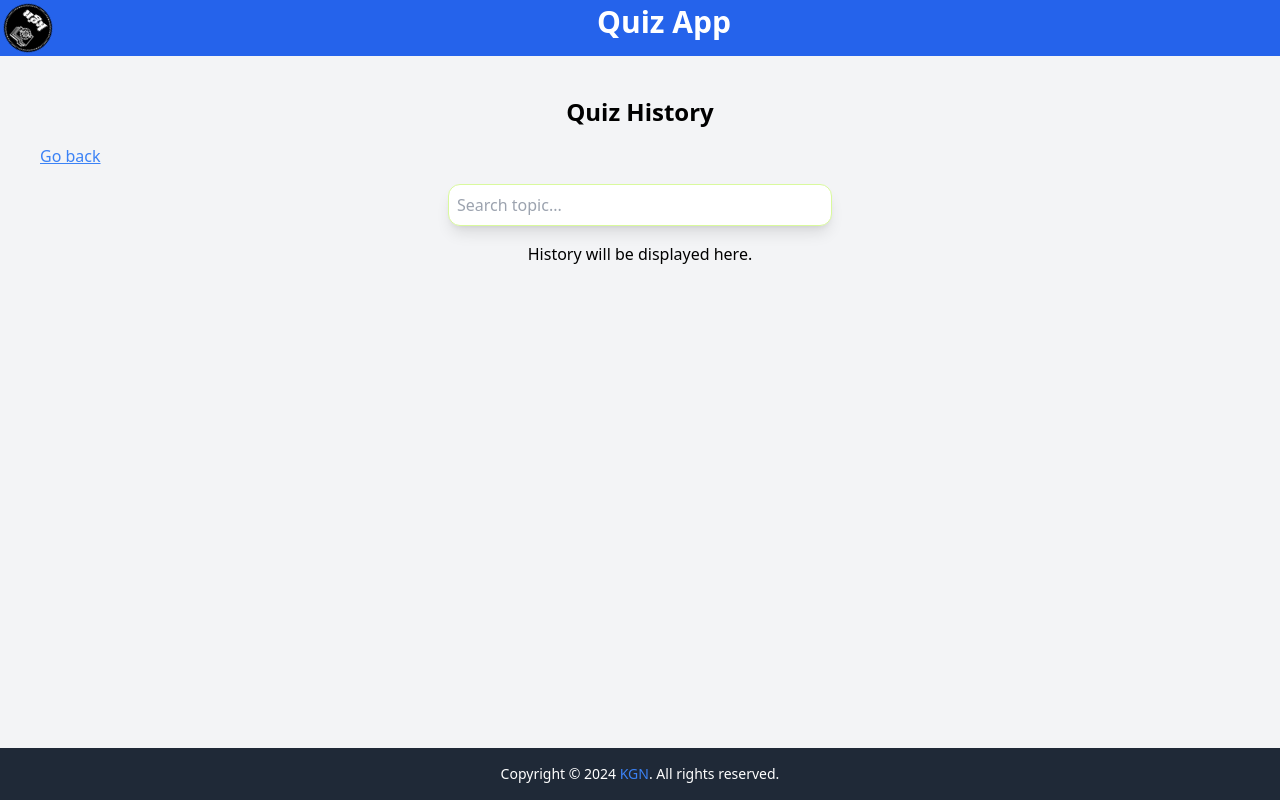
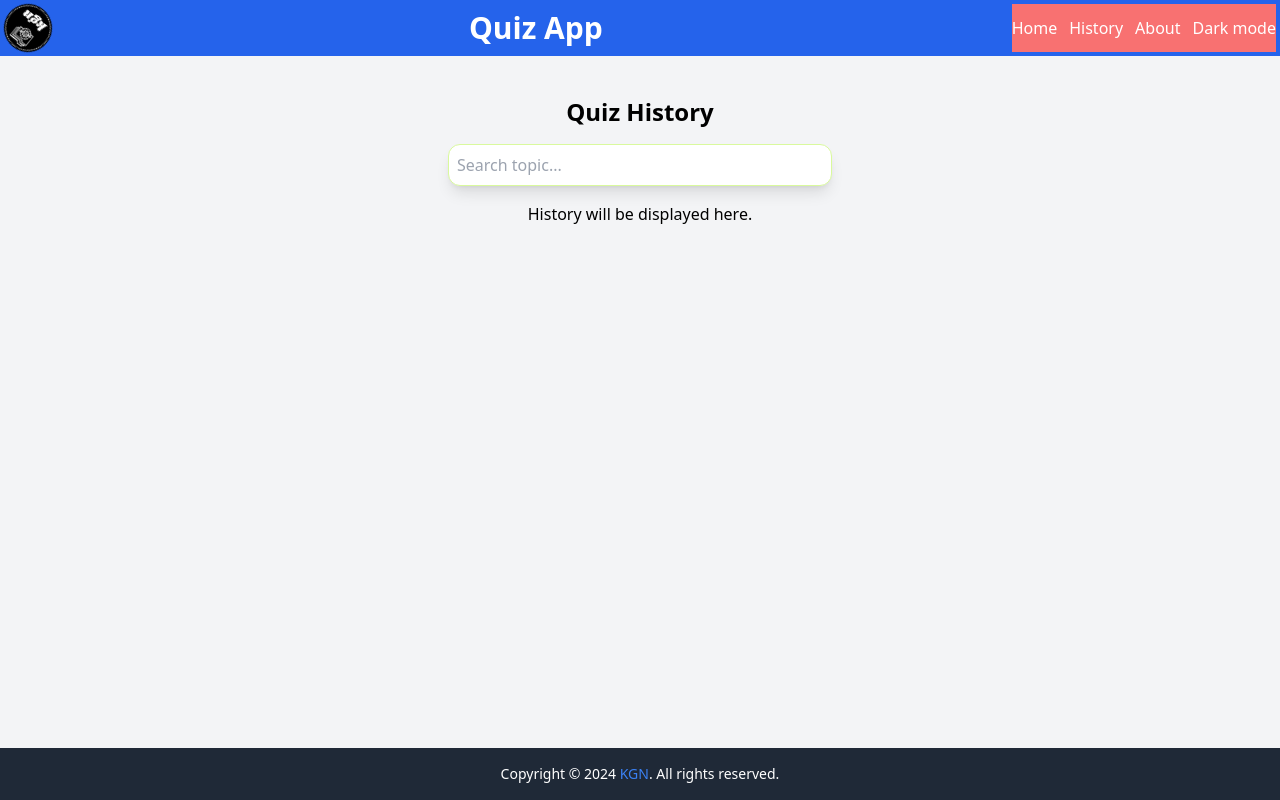
Before and after one commit to kaberege/kgn-fe-reactjs, a React (Vite) app in the folder kgn-quiz-app/: page /history in a window 1280 px wide. Built offline with nearby package versions, Linux system fonts and the light colour scheme.

Commit message:
added react-icons

```diff
--- a/kgn-quiz-app/package.json
+++ b/kgn-quiz-app/package.json
@@ -13,6 +13,7 @@
     "axios": "^1.7.7",
     "react": "^18.3.1",
     "react-dom": "^18.3.1",
+    "react-icons": "^5.3.0",
     "react-router-dom": "^6.26.2",
     "zustand": "^5.0.0-rc.2"
   },
--- a/kgn-quiz-app/src/App.jsx
+++ b/kgn-quiz-app/src/App.jsx
@@ -1,6 +1,6 @@
 import React, { useState, useEffect } from 'react';
 import "./index.css"
-import { Outlet } from 'react-router-dom';
+import { Outlet, NavLink } from 'react-router-dom';
 import logo from "./assets/main-logo-white.jpeg";
 
 export default function App() {
@@ -16,9 +16,22 @@ export default function App() {
   return (
 
     <div className="min-h-screen bg-gray-100 flex flex-col">
-      <header className="bg-blue-600 flex text-white p-1 text-center">
-        <img src={logo} alt="logo" className="w-10 h-10 md:w-12 md:h-12 rounded-full animate-image cursor-pointer" title='kgn logo' />
-        <h1 className="max-md:text-2xl text-3xl flex-grow text-center font-bold">Quiz App</h1>
+      <header className="bg-blue-600 flex flex-row text-white p-1 text-center">
+        <div className='flex flex-row flex-grow items-center gap-2'>
+          <img src={logo} alt="logo" className="w-10 h-10 md:w-12 md:h-12 rounded-full animate-image cursor-pointer" title='kgn logo' />
+          <h1 className="max-md:text-2xl text-3xl flex-grow text-center font-bold">Quiz App</h1>
+        </div>
+        <nav className='flex flex-row bg-red-400 items-center gap-3'>
+          <ul className='flex flex-row items-center gap-3'>
+            <li><NavLink to="/">Home</NavLink></li>
+            <li><NavLink to="/history">History</NavLink></li>
+            <li>
+              <a href='https://kaberege.github.io/kgn.github.io/' target='_blank' className='' title='Visit kgn website'>
+                About</a>
+            </li>
+          </ul>
+          <p>Dark mode</p>
+        </nav>
       </header>
       <main className="flex-grow p-5">
         <Outlet />
--- a/kgn-quiz-app/src/components/History.jsx
+++ b/kgn-quiz-app/src/components/History.jsx
@@ -1,25 +1,46 @@
-import React from "react";
-import { Link } from "react-router-dom";
-import useQuizStore from "./QuizStore";
+import React, { useEffect } from "react";
+import { FaAngleDoubleLeft } from "react-icons/fa";
+import useQuizStore from "../stateStore/QuizStore";
 import SearchingBar from "./SearchingBar";
 
 // Displays quiz history and allows searching
 export default function History() {
-    const filterHistory = useQuizStore(state => state.filterHistory); //returns quiz topic(s) related to the search term.
+
+    const quizHistory = useQuizStore(state => state.quizHistory);
+    const setQuizHistory = useQuizStore(state => state.setQuizHistory);
+    const displayHistory = useQuizStore(state => state.displayHistory);
+    const setDisplayHistory = useQuizStore(state => state.setDisplayHistory);
+
+    useEffect(() => {
+        const storedHistory = JSON.parse(localStorage.getItem("history")) || [] //Retrieve history from local storage
+        setQuizHistory(storedHistory);         //Update quiz history
+    }, []);
+
+    useEffect(() => {
+        setDisplayHistory(quizHistory);     //Update displayed history
+    }, [quizHistory]);
 
     return (
         <div className="max-sm:p-0 p-5">
             <h2 className="max-md:text-xl text-2xl text-center font-semibold mb-4">Quiz History</h2>
-            <Link to="/" className="text-blue-500 underline transition hover:text-blue-300">Go back</Link>
+            {displayHistory.length > 0 && displayHistory[0].topic === "No matches found" &&
+                <button
+                    className="flex items-center max-sm:p-1 px-4 py-2 border border-gray-300 rounded-md shadow-md bg-white hover:bg-gray-100 text-gray-700 hover:text-gray-900 transition duration-200"
+                    onClick={() => setDisplayHistory(quizHistory)}
+                >
+                    <FaAngleDoubleLeft className="mr-2 max-sm:mr-1 text-xl" />
+                    Full history
+                </button>
+            }
             <SearchingBar />
             <div className="mt-4">
-                {filterHistory.length === 0 && <p className="text-center">History will be displayed here.</p>}
-                {filterHistory.length > 0 && filterHistory[0].topic === "No matches found" &&
-                    <p className="text-red-500 text-center">{filterHistory[0].topic}</p>
+                {displayHistory.length === 0 && <p className="text-center">History will be displayed here.</p>}
+                {displayHistory.length > 0 && displayHistory[0].topic === "No matches found" &&
+                    <p className="text-red-500 text-center">{displayHistory[0].topic}</p>
                 }
                 <div className="grid gap-2 md:grid-cols-2 xl:grid-cols-3">
-                    {filterHistory.length > 0 && filterHistory[0].topic !== "No matches found" &&
-                        filterHistory.map(item => (
+                    {displayHistory.length > 0 && displayHistory[0].topic !== "No matches found" &&
+                        displayHistory.map(item => (
                             <div key={item.id} className="border w-full rounded p-4 mb-4 shadow cursor-pointer transition hover:scale-105">
                                 <h2>Topic: <span className="font-bold">{item.topic}</span></h2>
                                 <h3 className="text-gray-700">Difficulty: {item.level}</h3>
--- a/kgn-quiz-app/src/components/QuizLayout.jsx
+++ b/kgn-quiz-app/src/components/QuizLayout.jsx
@@ -2,7 +2,7 @@ import React from "react";
 import QuizStart from "./QuizStart";
 import QuestionCard from "./QuestionCard";
 import ScoreSummary from "./ScoreSummary";
-import useQuizStore from "./QuizStore";
+import useQuizStore from "../stateStore/QuizStore";
 
 // Main layout component that renders different quiz states
 const QuizLayout = () => {
--- a/kgn-quiz-app/src/components/QuizStart.jsx
+++ b/kgn-quiz-app/src/components/QuizStart.jsx
@@ -1,6 +1,7 @@
 import React, { useEffect, useState } from "react";
+import { FaRedo } from "react-icons/fa";
 import { fetchCategory } from "../services/quizSercice";
-import useQuizStore from "./QuizStore";
+import useQuizStore from "../stateStore/QuizStore";
 import { Link } from "react-router-dom";
 
 // Component for starting the quiz by selecting options
@@ -74,12 +75,14 @@ export default function QuizStart() {
             <div>
                 {loadError && <p className="text-red-500 mt-10">{loadError}</p>}
                 {loadError && (
-                    <button onClick={handleRequest} className="text-blue-500 mt-3 transition hover:text-blue-400 underline">Retry</button>
+                    <button onClick={handleRequest} className="flex items-center mx-auto underline mt-3 text-blue-500 transition hover:text-blue-300">
+                        <FaRedo className="text-sm mr-1" />
+                        Retry
+                    </button>
                 )}
             </div>
             {quizCategories.length > 0 && (
                 <div>
-                    <Link to="/history" className="text-blue-500 transition hover:text-blue-300 underline">Go to history</Link>
                     <form onSubmit={handleSubmit} className="mt-4">
                         <div>
                             <label htmlFor="category" className="block mb-1">Select Quiz Category</label>
--- a/kgn-quiz-app/src/components/ScoreSummary.jsx
+++ b/kgn-quiz-app/src/components/ScoreSummary.jsx
@@ -1,5 +1,5 @@
 import React from "react";
-import useQuizStore from "./QuizStore";
+import useQuizStore from "../stateStore/QuizStore";
 import { Link } from "react-router-dom";
 
 // Displays the score summary after the quiz
@@ -8,7 +8,7 @@ export default function ScoreSummary() {
     const setQuizState = useQuizStore(state => state.setQuizState);
     const setQuizLoader = useQuizStore(state => state.setQuizLoader);
 
-         //Function for retaking the quiz
+    //Function for retaking the quiz
     const retakeQuiz = () => {
         setQuizLoader(false);
         setQuizState("quiz");
@@ -17,14 +17,12 @@ export default function ScoreSummary() {
     return (
         <div className="text-center max-sm:p-2 p-5 bg-slate-50 rounded shadow transition-transform duration-300 hover:scale-105">
             <h2 className="max-md:text-xl text-2xl font-semibold mb-4">Quiz Results</h2>
-            <Link to="history" className="text-blue-500 transition hover:text-blue-300 underline">Go to history</Link>
             <div className="mt-4">
+                <p>Topic: <span className="font-bold">{quizScore.topic}</span></p>
                 <p>Number of Questions: <span className="font-bold">{quizScore.questions}</span></p>
                 <p>Correct Answers: <span className="font-bold">{quizScore.correct}</span></p>
                 <p>Incorrect Answers: <span className="font-bold">{quizScore.questions - quizScore.correct}</span></p>
                 <p>Your Score: <span className="font-bold">{quizScore.scored}%</span></p>
-            </div>
-            <div className="mt-4">
                 <p>Time Used: <span className="font-semibold">{`${quizScore.spent.hours}:${quizScore.spent.minutes}:${quizScore.spent.seconds}`}</span></p>
             </div>
             <div className="mt-4">
--- a/kgn-quiz-app/src/components/SearchingBar.jsx
+++ b/kgn-quiz-app/src/components/SearchingBar.jsx
@@ -1,18 +1,24 @@
 import React, { useEffect, useState } from "react";
-import useQuizStore from "./QuizStore";
+import useQuizStore from "../stateStore/QuizStore";
 
 // Search bar for filtering quiz history
 export default function SearchingBar() {
+    const filterHistory = useQuizStore(state => state.filterHistory);
     const setFilterHistory = useQuizStore(state => state.setFilterHistory);
     const setSearchTerm = useQuizStore(state => state.setSearchTerm);
+    const setDisplayHistory = useQuizStore(state => state.setDisplayHistory);
     const [search, setSearch] = useState("");
 
     useEffect(() => {
-       if (search !== "") {
+        if (search !== "") {
             setSearchTerm(search);
             setFilterHistory();
         }
     }, [search]);
+
+    useEffect(() => {
+        setDisplayHistory(filterHistory);
+    }, [filterHistory])
 
     return (
         <div className="mb-4 mt-4 max-w-96 mx-auto">
--- a/kgn-quiz-app/src/components/QuizStore.js
+++ b/kgn-quiz-app/src/stateStore/QuizStore.js
@@ -13,7 +13,7 @@ const useQuizStore = create(set => ({
     quizLoader: true,
     setQuizLoader: (value) => set({ quizLoader: value }),
     quizHistory: [],
-    setQuizHistory: () => set(state => ({ quizHistory: [...state.quizHistory, state.quizScore] })),
+    setQuizHistory: (history) => set({ quizHistory: [...history] }),
     searchTerm: "",
     setSearchTerm: (term) => set({ searchTerm: term }),
     filterHistory: [],
@@ -24,6 +24,8 @@ const useQuizStore = create(set => ({
             filterHistory: filtered.length > 0 ? filtered : [{ topic: "No matches found" }] // Default message
         };
     }),
+    displayHistory: [],
+    setDisplayHistory: (history) => set({ displayHistory: [...history] }),
 }));
 
 export default useQuizStore;
```
Also changed, not shown: kgn-quiz-app/src/components/QuestionCard.jsx (+15 -9 lines), 1 other file (tests, documents, lock files or other folders).
